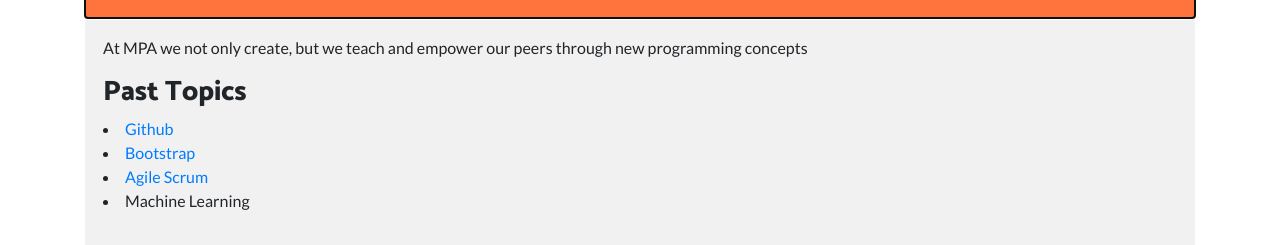
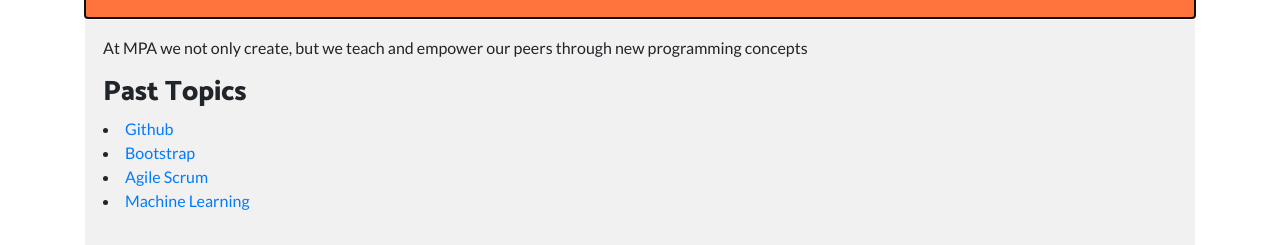
Before and after one commit to MinorityProgrammers/MinorityProgrammers.github.io, a website: page our-work.html in a window 1280 px wide. Both pictures are taken after a click on the button "STEM Education". Shown: the part 555-800 px from the top of the page. Drawn offline with Linux system fonts and the light colour scheme.

Commit message:
added ppt to website

```diff
--- a/our-work.html
+++ b/our-work.html
@@ -92,7 +92,7 @@
             <li><a href="https://drive.google.com/file/d/1tVt0n_t320Mb2WInwlf2xJGy9hCEApFN/view?usp=sharing" target="_blank">Github</a></li>
             <li><a href = "https://drive.google.com/file/d/1SjQwNqbtp1ud7kzvi_WG1V_EWissFiSN/view?usp=sharing" target= "_blank">Bootstrap</a></li>
             <li><a href = "https://drive.google.com/file/d/16kcQlbpw6Bd7oN6VS7fTraYq-ROIpNDF/view?usp=sharing" target="_blank">Agile Scrum</a></li>
-            <li>Machine Learning</li>
+            <li><a href="https://docs.google.com/presentation/d/1mqVf3nUhhpsL5YXGH8JGuOUBoqYsNsQutyLZ_r-uw-Q/edit#slide=id.g700f82a971_1_160">Machine Learning</a></li>
       </p>
       </div>
   </div>
```
